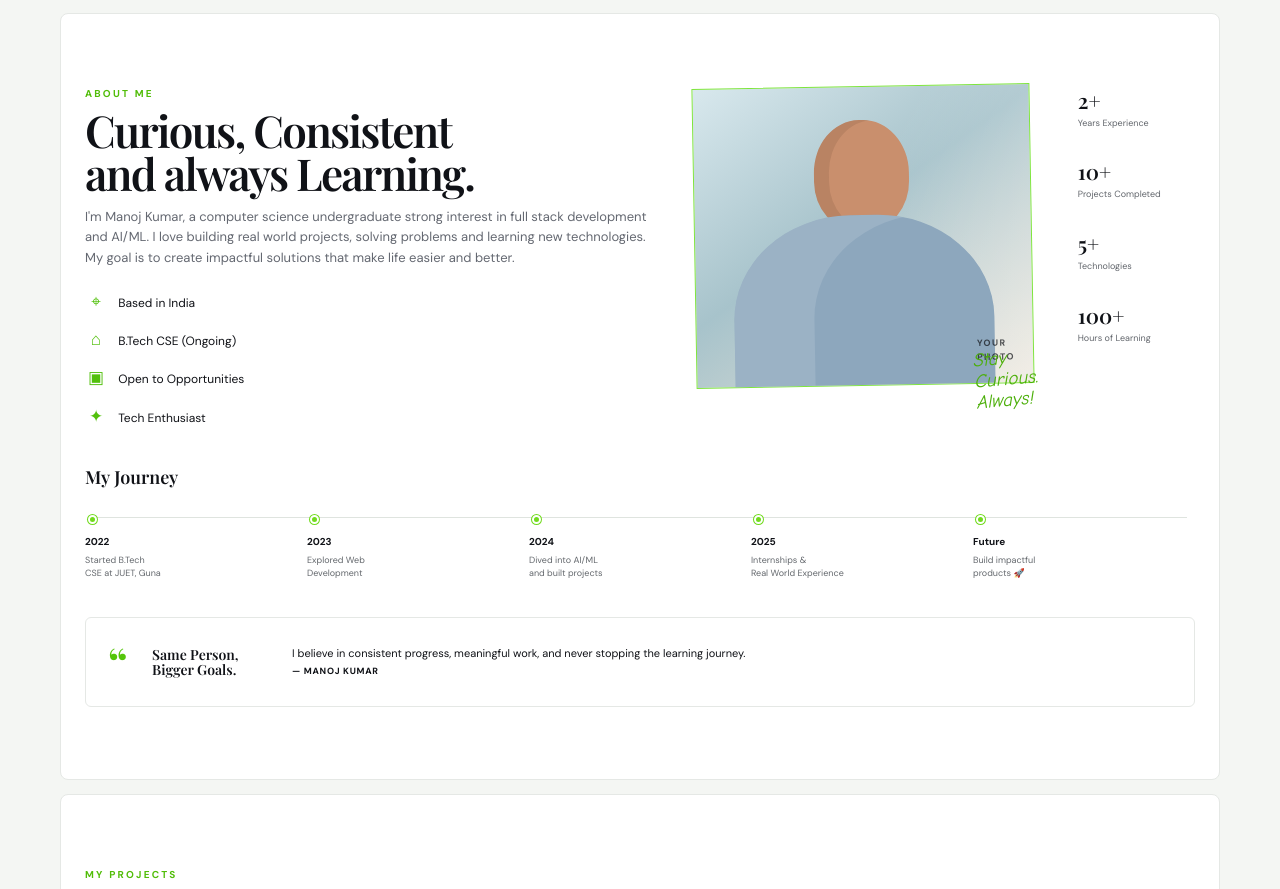
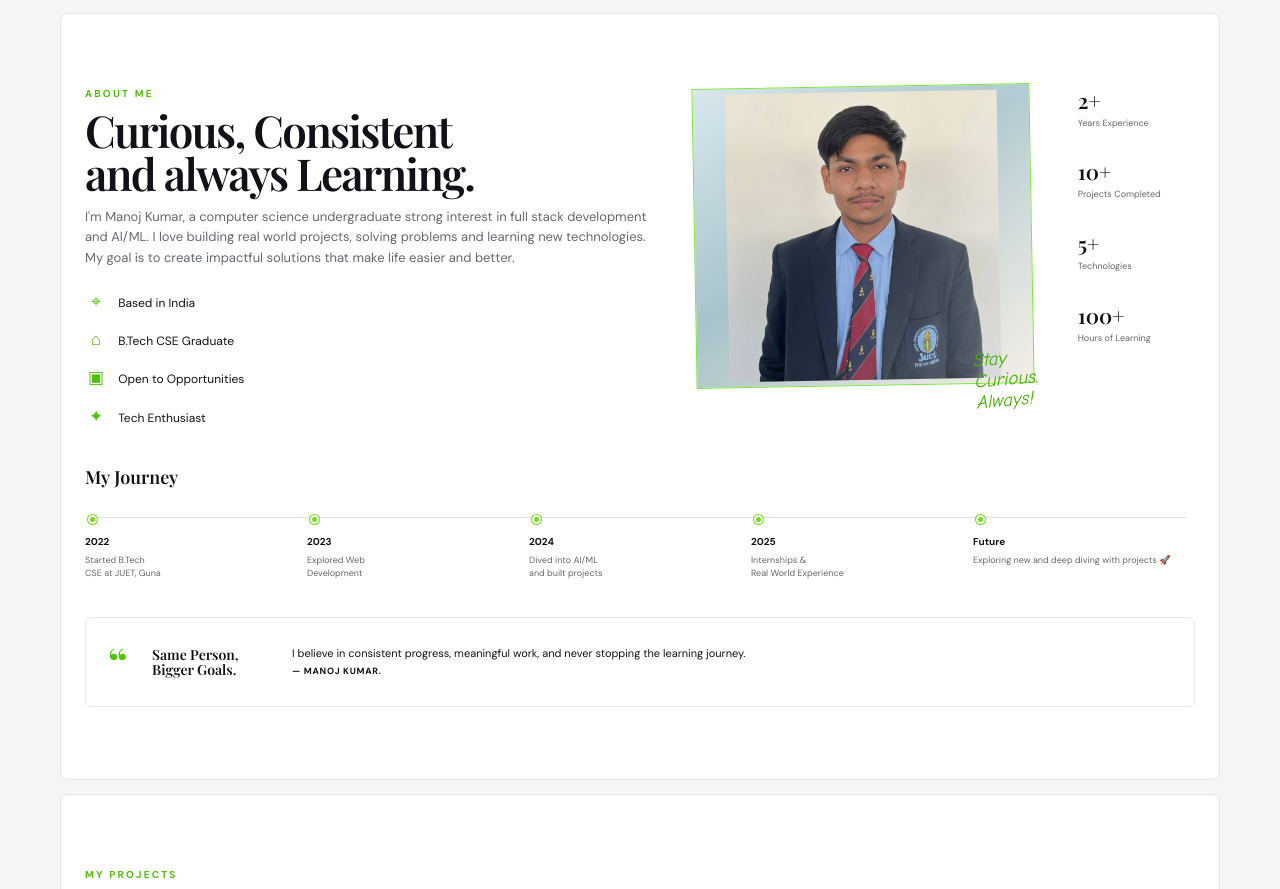
Before and after one commit to kumarmanoj231/my-portfolio, a plain HTML site: page index.html in a window 1280 px wide. Shown: the part 1017-1906 px from the top of the page. Drawn offline with nearby package versions, Linux system fonts and the light colour scheme.

Commit message:
added about section

```diff
--- a/index.html
+++ b/index.html
@@ -122,7 +122,7 @@
           <p class="muted">I'm Manoj Kumar, a computer science undergraduate strong interest in full stack development and AI/ML. I love building real world projects, solving problems and learning new technologies. My goal is to create impactful solutions that make life easier and better.</p>
           <ul class="about-list">
             <li><span>⌖</span> Based in India</li>
-            <li><span>⌂</span> B.Tech CSE (Ongoing)</li>
+            <li><span>⌂</span> B.Tech CSE Graduate</li>
             <li><span>▣</span> Open to Opportunities</li>
             <li><span>✦</span> Tech Enthusiast</li>
           </ul>
@@ -130,9 +130,8 @@
 
         <div class="about-photo-wrap">
           <div class="about-photo portrait-placeholder">
-            <div class="portrait-head"></div>
-            <div class="portrait-body"></div>
-            <span>YOUR<br>PHOTO</span>
+
+          <img src="/assets/passport.jpg" alt="">
           </div>
           <div class="about-sign">Stay<br>Curious.<br>Always!</div>
         </div>
@@ -151,14 +150,14 @@
             <article><i></i><b>2023</b><span>Explored Web<br>Development</span></article>
             <article><i></i><b>2024</b><span>Dived into AI/ML<br>and built projects</span></article>
             <article><i></i><b>2025</b><span>Internships &amp;<br>Real World Experience</span></article>
-            <article><i></i><b>Future</b><span>Build impactful<br>products 🚀</span></article>
+            <article><i></i><b>Future</b><span>Exploring new and deep diving with projects 🚀</span></article>
           </div>
         </div>
 
         <blockquote class="quote">
           <div class="quote-mark">“</div>
           <strong>Same Person,<br>Bigger Goals.</strong>
-          <p>I believe in consistent progress, meaningful work, and never stopping the learning journey.<br><b>— MANOJ KUMAR</b></p>
+          <p>I believe in consistent progress, meaningful work, and never stopping the learning journey.<br><b>— MANOJ KUMAR.</b></p>
         </blockquote>
       </div>
     </section>
```
